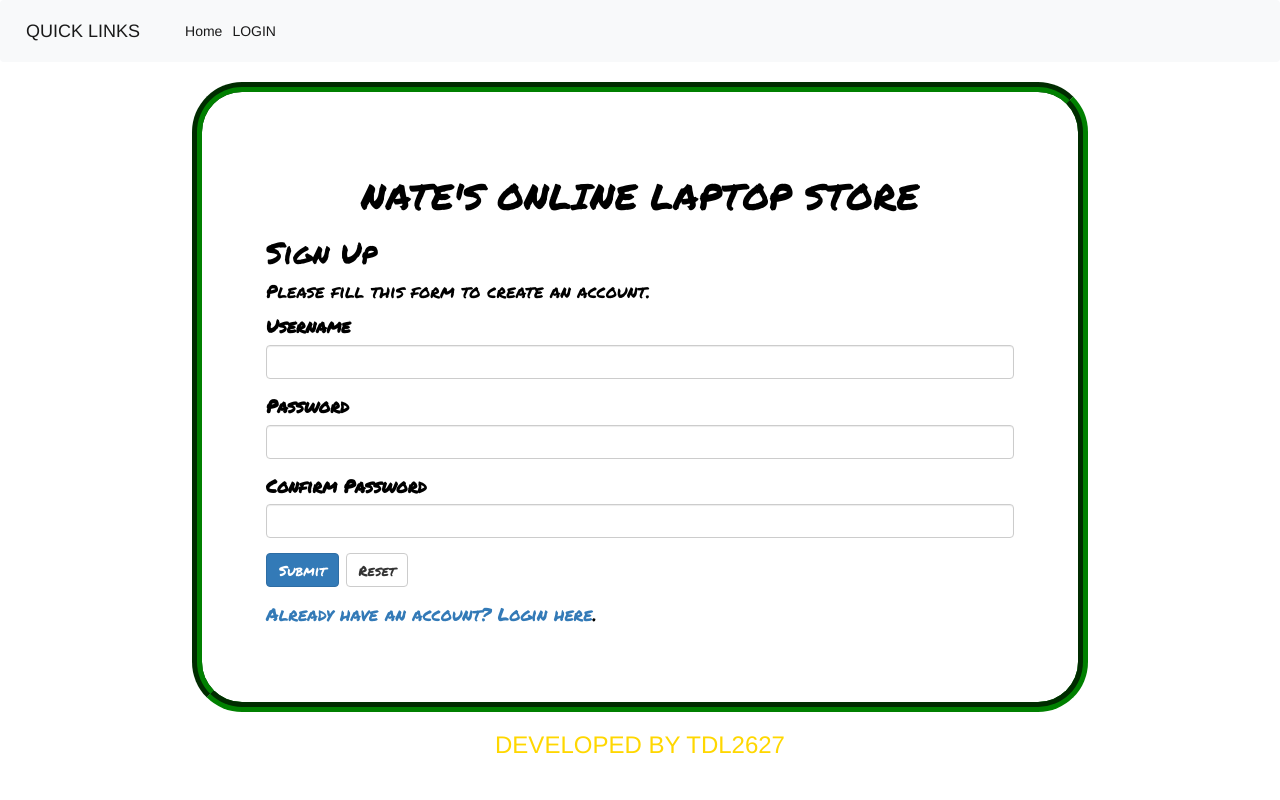
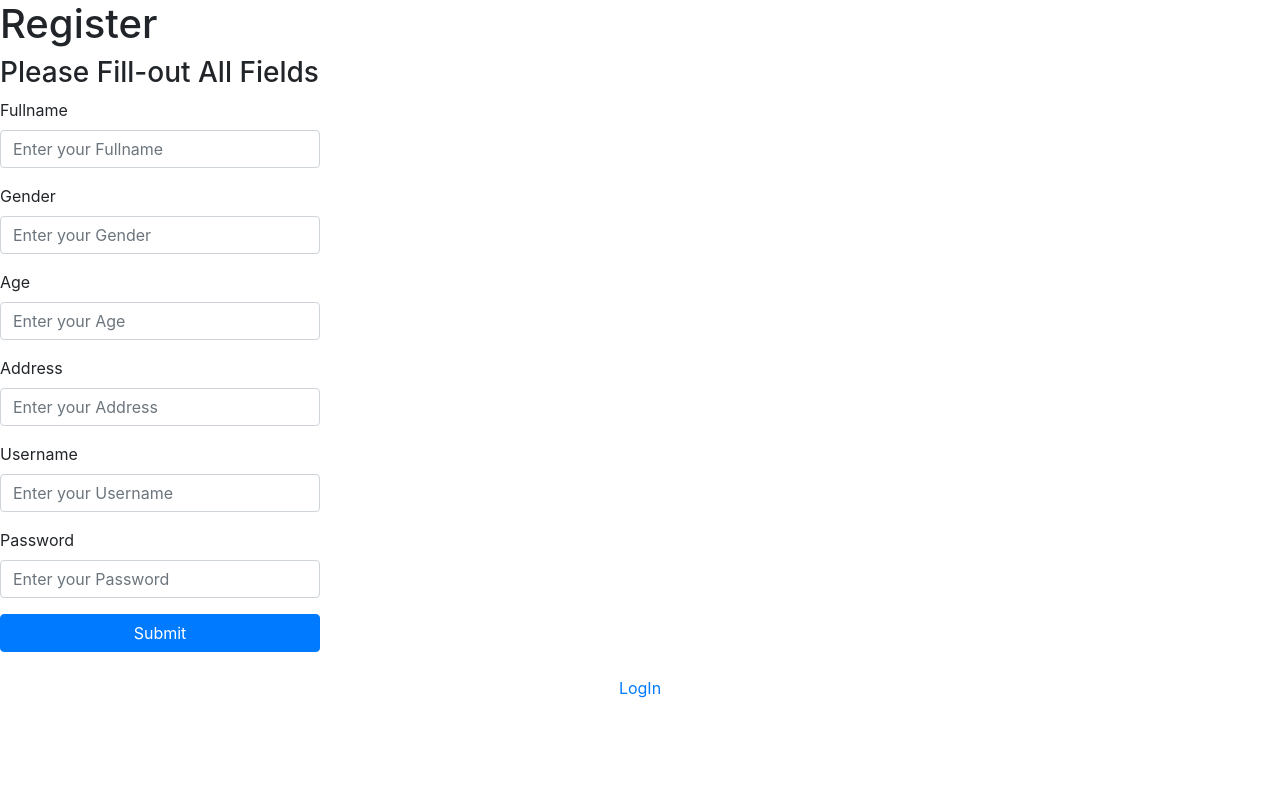
Before and after one commit to TDL2627/OnlineStore, a PHP site: page /signup.php in a window 1280 px wide. Run offline with PHP 8.4, Linux system fonts and the light colour scheme; some libraries are stand-ins or nearby versions.

Commit message:
sign up change

```diff
--- a/signup.php
+++ b/signup.php
@@ -1,155 +1,66 @@
-<?php
-
-require_once "db/db.php";
+<!DOCTYPE html>
+<html lang="en-US">
+  <head>
+  <title>IT SourceCode</title>
+  <link rel="stylesheet" href="libs/css/bootstrap.min.css">
+  <link rel="stylesheet" href="libs/style.css">
+  </head>
+  <h1>Register</h1>
+<div class="reg-input-field">
+        <h3>Please Fill-out All Fields</h3>
+        <form method="post" action="#" >
+          <div class="form-group">
+            <label>Fullname</label>
+            <input type="text" class="form-control" name="fname" style="width:20em;" placeholder="Enter your Fullname" required />
+          </div>
+          <div class="form-group">
+            <label>Gender</label>
+            <input type="text" class="form-control" name="gender" style="width:20em;" placeholder="Enter your Gender" required pattern="[a-zA-Z .]+" />
+          </div>
+          <div class="form-group">
+            <label>Age</label>
+            <input type="number" class="form-control" name="age" style="width:20em;" placeholder="Enter your Age">
+          </div>
+          <div class="form-group">
+            <label>Address</label>
+            <input type="text" class="form-control" name="address" style="width:20em;" required placeholder="Enter your Address"></textarea>
+          </div>
+          <div class="form-group">
+            <label>Username</label>
+            <input type="text" class="form-control" name="user" style="width:20em;" placeholder="Enter your Username">
+          </div><div class="form-group">
+            <label>Password</label>
+            <input type="Password" class="form-control" name="pass" style="width:20em;" required  placeholder="Enter your Password">
+          </div>
+          <div class="form-group">
+            <input type="submit" name="submit" class="btn btn-primary submitBtn" style="width:20em; margin:0;" /><br><br>
+             <center>
+             <a href="index.php">LogIn</a>
+           </center>
+          </div>
+        </form>
+      </div>
+      </html>
+      <?php
+      include 'db/db.php';
+if(isset($_POST['submit'])){
+$fname = $_POST['fname'];
+$gender = $_POST['gender'];
+$age = $_POST['age'];
+$address = $_POST['address'];
+$user = $_POST['user'];
+$pass = $_POST['pass'];
 
 
-$username = $password = $confirm_password = "";
-$username_err = $password_err = $confirm_password_err = "";
-
-
-if($_SERVER["REQUEST_METHOD"] == "POST"){
-
-    if(empty(trim($_POST["username"]))){
-        $username_err = "Please enter a username.";
-    } else{
-
-        $sql = "SELECT id FROM users WHERE username = ?";
-
-        if($stmt = mysqli_prepare($link, $sql)){
-
-            mysqli_stmt_bind_param($stmt, "s", $param_username);
-
-
-            $param_username = trim($_POST["username"]);
-
-
-            if(mysqli_stmt_execute($stmt)){
-
-                mysqli_stmt_store_result($stmt);
-
-                if(mysqli_stmt_num_rows($stmt) == 1){
-                    $username_err = "This username is already taken.";
-                } else{
-                    $username = trim($_POST["username"]);
-                }
-            } else{
-                echo "Oops! Something went wrong. Please try again later.";
-            }
-
-
-            mysqli_stmt_close($stmt);
-        }
-    }
-
-
-    if(empty(trim($_POST["password"]))){
-        $password_err = "Please enter a password.";
-    } elseif(strlen(trim($_POST["password"])) < 6){
-        $password_err = "Password must have at least 6 characters.";
-    } else{
-        $password = trim($_POST["password"]);
-    }
-
-
-    if(empty(trim($_POST["confirm_password"]))){
-        $confirm_password_err = "Please confirm password.";
-    } else{
-        $confirm_password = trim($_POST["confirm_password"]);
-        if(empty($password_err) && ($password != $confirm_password)){
-            $confirm_password_err = "Password did not match.";
-        }
-    }
-
-    // Check input errors before inserting in database
-    if(empty($username_err) && empty($password_err) && empty($confirm_password_err)){
-
-
-        $sql = "INSERT INTO users ('username', 'password') VALUES (?, ?)";
-
-
-        if($stmt = mysqli_prepare($link, $sql)){
-
-            mysqli_stmt_bind_param($stmt, "ss", $param_username, $param_password);
-
-
-            $param_username = $username;
-            $param_password = password_hash($password, PASSWORD_DEFAULT);
-
-
-            if(mysqli_stmt_execute($stmt)){
-
-                header("location: index.php");
-            } else{
-                echo "Something went wrong. Please try again later.";
-            }
-
-
-            mysqli_stmt_close($stmt);
-        }
-    }
-
-
-    mysqli_close($link);
+  $query = "INSERT INTO users
+                (username, password, full_name,gender,age,address)
+                VALUES ('".$user."','".$pass."','".$fname."','".$gender."','".$age."','".$address."')";
+                mysqli_query($db,$query)or die ('Error in updating Database');
+                ?>
+                <script type="text/javascript">
+            alert("Successfull Added.");
+            window.location = "index.php";
+        </script>
+                <?php
 }
-?>
-<!DOCTYPE html>
-<html lang="en">
-<head>
-    <meta charset="UTF-8">
-    <title>Sign Up</title>
-    <link rel="stylesheet" href="https://stackpath.bootstrapcdn.com/bootstrap/4.3.1/css/bootstrap.min.css" integrity="sha384-ggOyR0iXCbMQv3Xipma34MD+dH/1fQ784/j6cY/iJTQUOhcWr7x9JvoRxT2MZw1T" crossorigin="anonymous">
-        <link rel="stylesheet" href="https://maxcdn.bootstrapcdn.com/bootstrap/3.4.1/css/bootstrap.min.css">
-        <script src="https://ajax.googleapis.com/ajax/libs/jquery/3.4.1/jquery.min.js"></script>
-        <script src="https://maxcdn.bootstrapcdn.com/bootstrap/3.4.1/js/bootstrap.min.js"></script>
-        <link rel="stylesheet" href="css/stylesheet.css">
-        <link href="https://fonts.googleapis.com/css2?family=Permanent+Marker&display=swap" rel="stylesheet">
-</head>
-<body>
-
-<nav class="navbar navbar-expand-lg navbar-light bg-light">
-        <a class="navbar-brand" href="#">QUICK LINKS</a>
-        <button class="navbar-toggler" type="button" data-toggle="collapse" data-target="#navbarNav" aria-controls="navbarNav" aria-expanded="false" aria-label="Toggle navigation">
-          <span class="navbar-toggler-icon"></span>
-        </button>
-        <div class="collapse navbar-collapse" id="navbarNav">
-          <ul class="navbar-nav">
-            <li class="nav-item active">
-              <a class="nav-link" href="index.php">Home <span class="sr-only">(current)</span></a>
-            </li>
-            <li class="nav-item active">
-              <a class="nav-link" href="login.php">LOGIN <span class="sr-only">(current)</span></a>
-            </li>
-    </ul>
-    </nav>
-    <div class="log">
-    <h1>NATE'S ONLINE LAPTOP STORE</h1>
-        <h2>Sign Up</h2>
-        <p>Please fill this form to create an account.</p>
-        <form action="<?php echo htmlspecialchars($_SERVER["PHP_SELF"]); ?>" method="post">
-            <div class="form-group <?php echo (!empty($username_err)) ? 'has-error' : ''; ?>">
-                <label>Username</label>
-                <input type="text" name="username" class="form-control" value="<?php echo $username; ?>">
-                <span class="help-block"><?php echo $username_err; ?></span>
-
-            </div>
-            <div class="form-group <?php echo (!empty($password_err)) ? 'has-error' : ''; ?>">
-                <label>Password</label>
-                <input type="password" name="password" class="form-control" value="<?php echo $password; ?>">
-                <span class="help-block"><?php echo $password_err; ?></span>
-            </div>
-            <div class="form-group <?php echo (!empty($confirm_password_err)) ? 'has-error' : ''; ?>">
-                <label>Confirm Password</label>
-                <input type="password" name="confirm_password" class="form-control" value="<?php echo $confirm_password; ?>">
-                <span class="help-block"><?php echo $confirm_password_err; ?></span>
-            </div>
-            <div class="form-group">
-                <input type="submit" class="btn btn-primary"  value="Submit" ><a href= "index.php">
-                <input type="reset" class="btn btn-default" value="Reset">
-            </div>
-
-            <p>Already have an account? <a href="login.php">Login here</a>.</p>
-        </form>
-    </div>
-    <h3>DEVELOPED BY TDL2627</h3>
-</body>
-</html>
+      ?>
```
